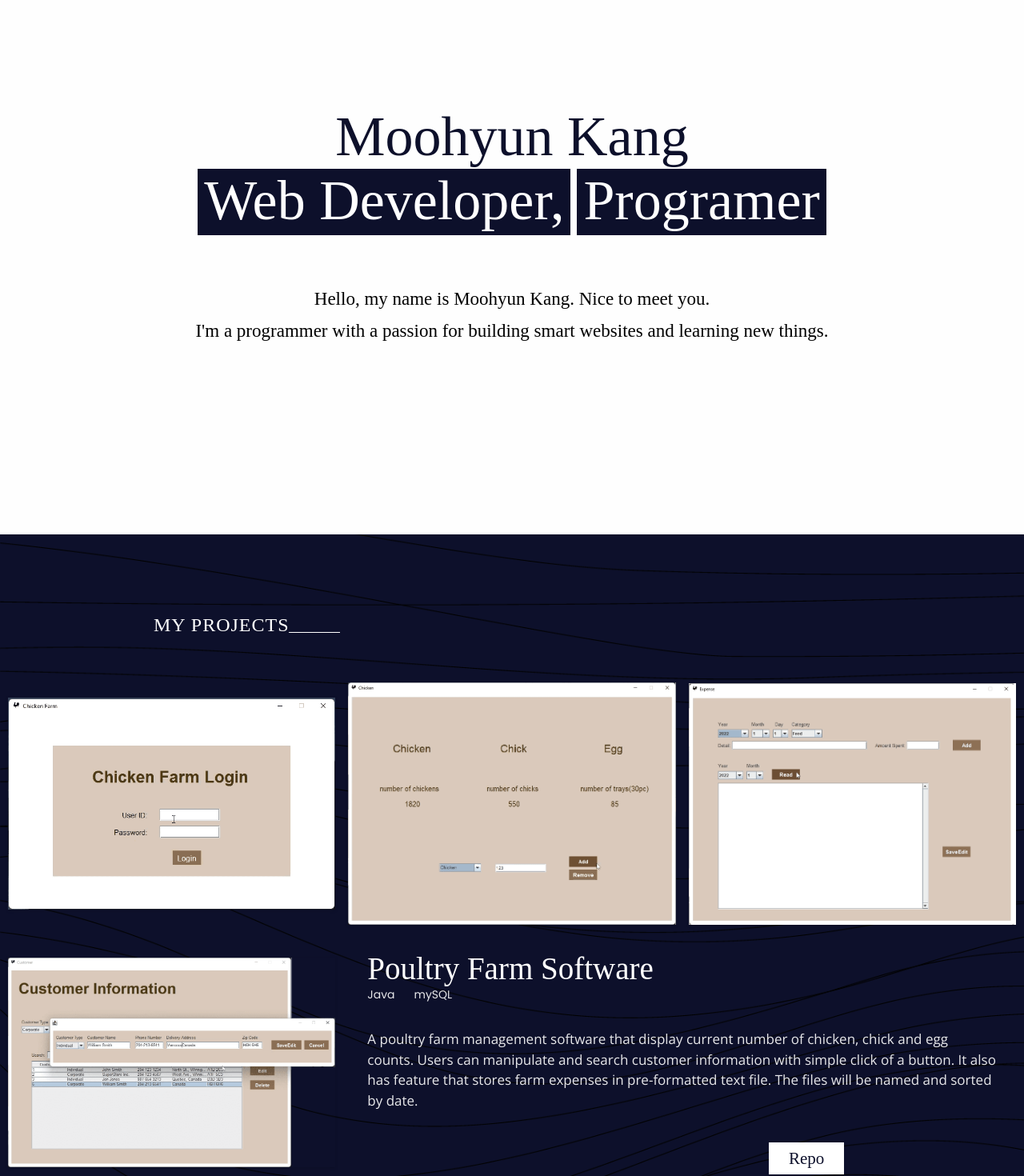
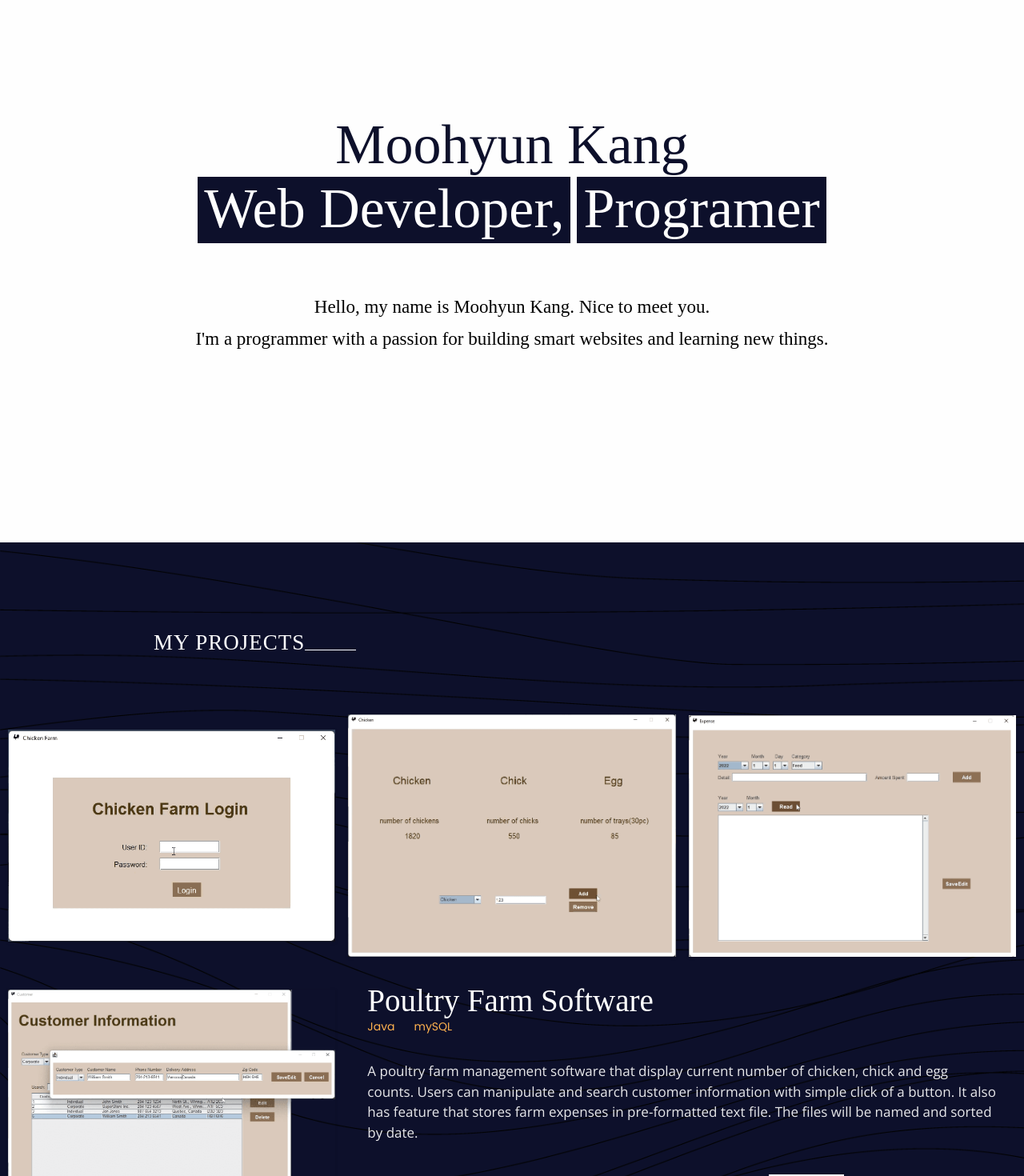
Before and after one commit to moohka/my-portfolio-3.0, a React (Create React App) app: page / in a window 1280 px wide. Shown: the part 140-1610 px from the top of the page at 80% size. Built offline with nearby package versions, Linux system fonts and the light colour scheme; a web font is replaced by a local one.

Commit message:
padding fix

```diff
--- a/src/components/cards/ProjectCard/_ProjectCard.scss
+++ b/src/components/cards/ProjectCard/_ProjectCard.scss
@@ -49,7 +49,7 @@
         margin-right: 1.5rem;
         font-family: "Poppins", sans-serif;
         font-size: $font-size-footer;
-        color: $color-font;
+        color: $color-sub;
       }
     }
 
--- a/src/components/mains/About/_About.scss
+++ b/src/components/mains/About/_About.scss
@@ -2,10 +2,10 @@
 
 #about {
   & .about-me {
-    padding: 230px 0 220px 0; //gap
+    padding: 210px 0 210px 0; //gap
 
     @include mobile {
-      padding: 160px 0 120px 0;
+      padding: 110px 0 110px 0;
     }
 
     & .about-me-h {
--- a/src/components/mains/Contact/_Contact.scss
+++ b/src/components/mains/Contact/_Contact.scss
@@ -1,10 +1,10 @@
 @use "../../../styles/abstracts/" as *;
 
 #contact {
-  padding: 200px 0 220px 0; //gap
+  padding: 210px 0 210px 0; //gap
 
   @include mobile {
-    padding: 140px 0 180px 0;
+    padding: 110px 0 110px 0;
   }
 
   & .contact-h {
--- a/src/components/mains/Home/_Home.scss
+++ b/src/components/mains/Home/_Home.scss
@@ -2,12 +2,11 @@
 
 #home {
   & .home-hero {
-    margin: auto;
     text-align: center;
-    margin: 190px 0 210px 0; //gap
+    padding: 200px 0 210px 0; //gap
 
     @include mobile {
-      margin: 140px 0 150px 0;
+      padding: 100px 0 110px 0;
     }
 
     /*texts*/
--- a/src/components/subs/Projects/_Projects.scss
+++ b/src/components/subs/Projects/_Projects.scss
@@ -5,10 +5,10 @@
   background-size: cover;
   background-blend-mode: multiply;
   background-color: $color-black;
-  padding: 100px 0 240px 0; //gap
+  padding: 110px 0 210px 0; //gap
 
   @include mobile {
-    padding: 90px 0 170px 0;
+    padding: 50px 0 70px 0;
   }
 
   & .project-sub-title {
--- a/src/components/subs/Skills/_Skills.scss
+++ b/src/components/subs/Skills/_Skills.scss
@@ -7,10 +7,10 @@
   background-blend-mode: multiply;
   background-color: $color-black;
   color: $color-white;
-  padding: 70px 0 150px 0; //gap
+  padding: 80px 0 180px 0; //gap
 
   @include mobile {
-    padding: 70px 0 150px 0; //gap
+    padding: 50px 0 70px 0; //gap
   }
 
   & .skill-title {
--- a/src/styles/abstracts/_mixins.scss
+++ b/src/styles/abstracts/_mixins.scss
@@ -33,7 +33,11 @@
   text-transform: uppercase;
   letter-spacing: 1px;
   color: $color-white;
-  margin-bottom: 3rem;
+  margin-bottom: 4rem;
+
+  @include mobile {
+    margin-bottom: 3rem;
+  }
 
   &::before {
     content: "";
--- a/src/styles/abstracts/_variables.scss
+++ b/src/styles/abstracts/_variables.scss
@@ -1,5 +1,6 @@
 //colors
 $color-main: #171c4d;
+$color-sub: #ffb24f;
 $color-gray: #aaa;
 
 $color-white: white;
@@ -16,7 +17,7 @@ $font-size-project: 17px;
 $font-size-p: calc(17px + 0.5vmin);
 $font-size-h: calc(19px + 0.5vmin);
 
-$font-size-sub-title: calc(20px + 0.5vmin);
+$font-size-sub-title: calc(23px + 0.5vmin);
 $font-size-main-title: calc(21px + 1vmin);
 $font-size-home-title: calc(30px + 5vmin);
 
--- a/src/styles/style.css
+++ b/src/styles/style.css
@@ -123,14 +123,13 @@ footer .footer-div#second-div .footer-copyright {
 }
 
 #home .home-hero {
-  margin: auto;
   text-align: center;
-  margin: 190px 0 210px 0;
+  padding: 200px 0 210px 0;
   /*texts*/
 }
 @media only screen and (max-width: 640px) {
   #home .home-hero {
-    margin: 140px 0 150px 0;
+    padding: 100px 0 110px 0;
   }
 }
 #home .home-hero .home-title {
@@ -207,11 +206,11 @@ footer .footer-div#second-div .footer-copyright {
 }
 
 #about .about-me {
-  padding: 230px 0 220px 0;
+  padding: 210px 0 210px 0;
 }
 @media only screen and (max-width: 640px) {
   #about .about-me {
-    padding: 160px 0 120px 0;
+    padding: 110px 0 110px 0;
   }
 }
 #about .about-me .about-me-h {
@@ -241,11 +240,11 @@ footer .footer-div#second-div .footer-copyright {
 }
 
 #contact {
-  padding: 200px 0 220px 0;
+  padding: 210px 0 210px 0;
 }
 @media only screen and (max-width: 640px) {
   #contact {
-    padding: 140px 0 180px 0;
+    padding: 110px 0 110px 0;
   }
 }
 #contact .contact-h {
@@ -263,24 +262,29 @@ footer .footer-div#second-div .footer-copyright {
   background-size: cover;
   background-blend-mode: multiply;
   background-color: #0d102b;
-  padding: 100px 0 240px 0;
+  padding: 110px 0 210px 0;
 }
 @media only screen and (max-width: 640px) {
   .projects {
-    padding: 90px 0 170px 0;
+    padding: 50px 0 70px 0;
   }
 }
 .projects .project-sub-title {
   position: relative;
   display: inline-block;
   text-align: left;
-  font-size: calc(20px + 0.5vmin);
+  font-size: calc(23px + 0.5vmin);
   font-weight: 100;
   text-transform: uppercase;
   letter-spacing: 1px;
   color: white;
-  margin-bottom: 3rem;
+  margin-bottom: 4rem;
   margin-left: 15vw;
+}
+@media only screen and (max-width: 640px) {
+  .projects .project-sub-title {
+    margin-bottom: 3rem;
+  }
 }
 .projects .project-sub-title::before {
   content: "";
@@ -318,24 +322,29 @@ footer .footer-div#second-div .footer-copyright {
   background-blend-mode: multiply;
   background-color: #0d102b;
   color: white;
-  padding: 70px 0 150px 0;
+  padding: 80px 0 180px 0;
 }
 @media only screen and (max-width: 640px) {
   #skills {
-    padding: 70px 0 150px 0;
+    padding: 50px 0 70px 0;
   }
 }
 #skills .skill-title {
   position: relative;
   display: inline-block;
   text-align: left;
-  font-size: calc(20px + 0.5vmin);
+  font-size: calc(23px + 0.5vmin);
   font-weight: 100;
   text-transform: uppercase;
   letter-spacing: 1px;
   color: white;
-  margin-bottom: 3rem;
+  margin-bottom: 4rem;
   margin-right: 15vw;
+}
+@media only screen and (max-width: 640px) {
+  #skills .skill-title {
+    margin-bottom: 3rem;
+  }
 }
 #skills .skill-title::before {
   content: "";
@@ -411,7 +420,7 @@ footer .footer-div#second-div .footer-copyright {
   margin-right: 1.5rem;
   font-family: "Poppins", sans-serif;
   font-size: 14px;
-  color: rgba(255, 255, 255, 0.9);
+  color: #ffb24f;
 }
 .project-card .project-text-container .project-p {
   font-family: "Open Sans", sans-serif;
@@ -560,7 +569,7 @@ footer .footer-div#second-div .footer-copyright {
 .form-element .form-label {
   pointer-events: none;
   transform-origin: left bottom;
-  font-size: calc(20px + 0.5vmin);
+  font-size: calc(23px + 0.5vmin);
   transform: translate(0, 1.4rem) scale(1);
   transition: inherit;
   color: #111;
```
Also changed, not shown: 1 other file (tests, documents, lock files or other folders).
